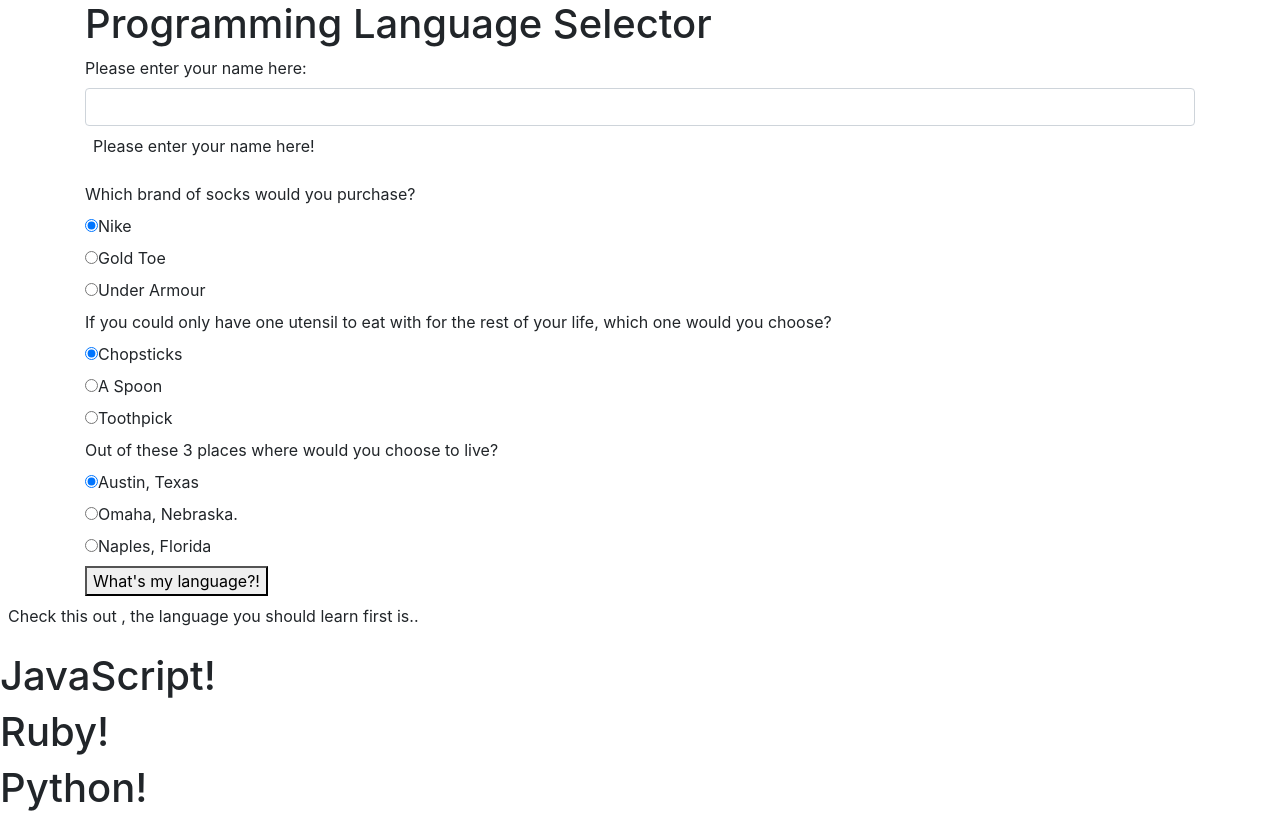
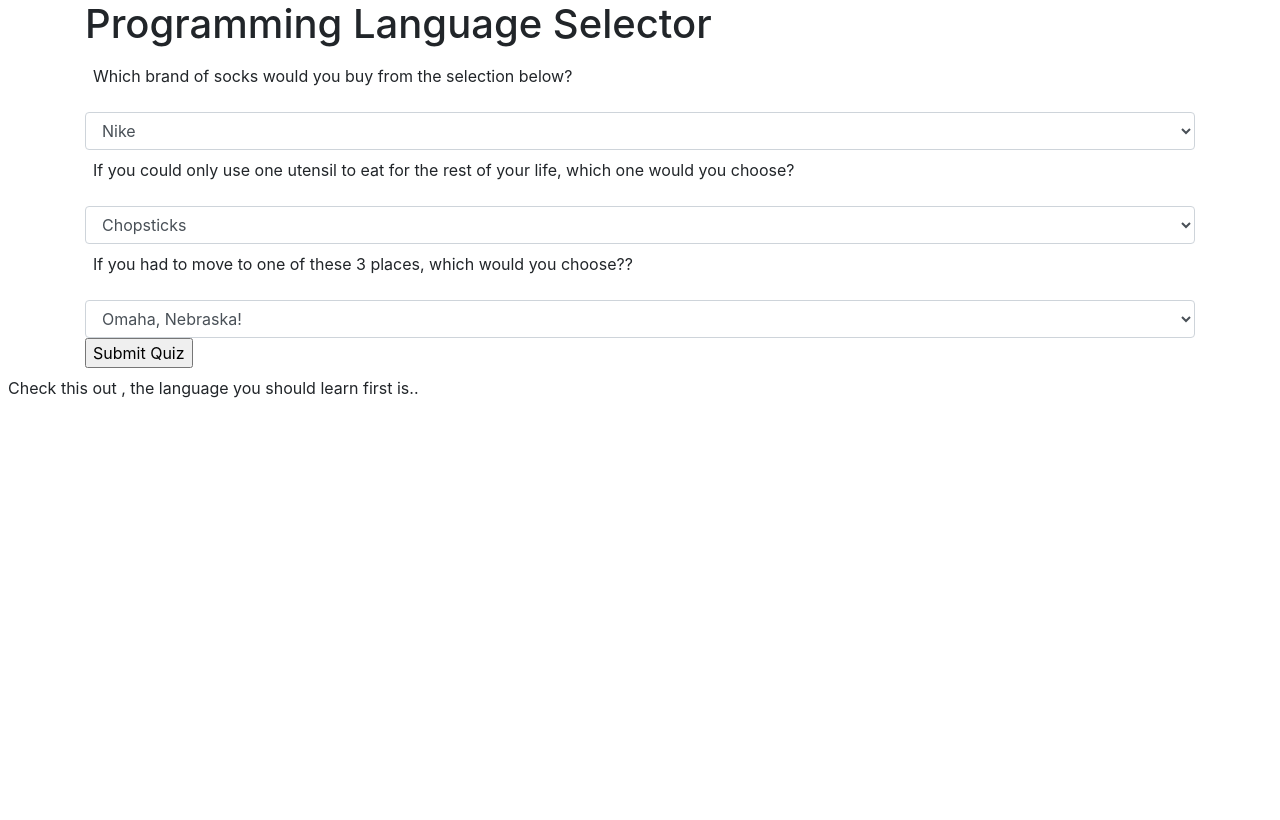
Before and after one commit to Caitchell/programming-language-selector.html, a plain HTML site: page index.html in a window 1280 px wide. Drawn offline with Linux system fonts and the light colour scheme.

Commit message:
changed radios to selet boxes

```diff
--- a/css/styles.css
+++ b/css/styles.css
@@ -0,0 +1,11 @@
+#javaScript {
+  display: none;
+}
+
+#ruby {
+  display: none;
+}
+
+#python {
+  display: none;
+}
--- a/index.html
+++ b/index.html
@@ -14,71 +14,44 @@
 
 <div class="container">
   <form id="langSelector">
-    <label for="name">Please enter your name here:</label>
-    <input id="name" class="form-control" type="text">
-    <p id=nameAlert>Please enter your name here!</p>
+    <p>Which brand of socks would you buy from the selection below?</p>
 
-    <label for="question1" class="question">Which brand of socks would you purchase?</label>
-    <div class="radio">
-      <label>
-        <input type="radio" name="sock" value="nike" checked>Nike</label>
-    </div>
-    <div class="radio">
-      <label>
-        <input type="radio" name="sock" value="gold">Gold Toe</label>
-    </div>
-    <div class="radio">
-      <label>
-      <input type="radio" name="sock" value="armour">Under Armour</label>
-    </div>
+    <select class="form-control" id="sock">
+      <option value = "nike">Nike</option>
+      <option value = "goldToe">Gold Toe</option>
+      <option value = "underArmour">Under Armour</option>
+    </select>
 
+    <p>If you could only use one utensil to eat for the rest of your life, which one would you choose?</p>
 
-    <label for="question2" class="question">If you could only have one utensil to eat with for the rest of your life, which one would you choose?</label>
-    <div class="radio">
-      <label>
-        <input type="radio" name="utensil" value="chopsticks" checked>Chopsticks</label>
-    </div>
-    <div class="radio">
-      <label>
-        <input type="radio" name="utensil" value="spoon">A Spoon</label>
-    </div>
-    <div class="radio">
-      <label>
-        <input type="radio" name="utensil" value="toothpick">Toothpick</label>
-    </div>
+    <select class="form-control" id="utensil">
+      <option value="chopsticks">Chopsticks</option>
+      <option value="spoon">spoon</option>
+      <option value="toothpick">Toothpick</option>
+    </select>
 
+    <p>If you had to move to one of these 3 places, which would you choose??</p>
 
-    <label for="question3" class="question">Out of these 3 places where would you choose to live?</label>
-    <div class="radio">
-      <label>
-        <input type="radio" name="placs" value="texas" checked>Austin, Texas</label>
-    </div>
+    <select class="form-control" id="places">
+      <option value="nebraska">Omaha, Nebraska!</option>
+      <option value="texas">Austin, Texas!</option>
+      <option value="florida">Tampa, Florida!</option>
+    </select>
 
-    <div class="radio">
-      <label>
-        <input type="radio" name="places" value="nebraska">Omaha, Nebraska.</label>
-    </div>
-
-    <div class="radio">
-      <label>
-        <input type="radio" name="places" value="florida">Naples, Florida</label>
-    </div>
-
-
-    <button type="submit" class="btn-submit">What's my language?!</button>
+    <input type="submit" value="Submit Quiz">
   </form>
 </div>
 
 <p id="result">Check this out <span id="inputName"></span>, the language you should learn first is..</p>
-<div id="javaScript">
+<div id="javaScript" class="languages">
   <h1>JavaScript!</h1>
 </div>
 
-<div id="ruby">
+<div id="ruby" class="languages">
   <h1>Ruby!</h1>
 </div>
 
-<div id="python">
+<div id="python" class="languages">
   <h1>Python!</h1>
 </div>
 
--- a/js/scripts.js
+++ b/js/scripts.js
@@ -0,0 +1,30 @@
+
+
+$(document).ready(function(){
+  $("form#selector").submit(function() {
+    event.preventDefault();
+    const sock = $("#utensil").val();
+    const utensil = $("#sock").val();
+    const places = $("#places").val();
+
+    if (sock === "goldToe" && utensil === "toothpick" && places === "nebraska") {
+      $("#javaScript").show();
+      $("#ruby").hide();
+      $("#python").hide();
+    } else if (places === "texas" && utensil === "chopsticks") {
+      $("#javaScript").show();
+      $("#ruby").hide();
+      $("#python").hide();
+    } else if (places === "florida" && sock === "goldToe" && utensil === "spoon") {
+      $("#javaScript").hide();
+      $("#ruby").hide();
+      $("#python").show();
+    } else {
+      $("#javaScript").show();
+      $("#ruby").hide();
+      $("#python").hide();
+    }
+
+  event.preventDefault();
+  });
+});
```
